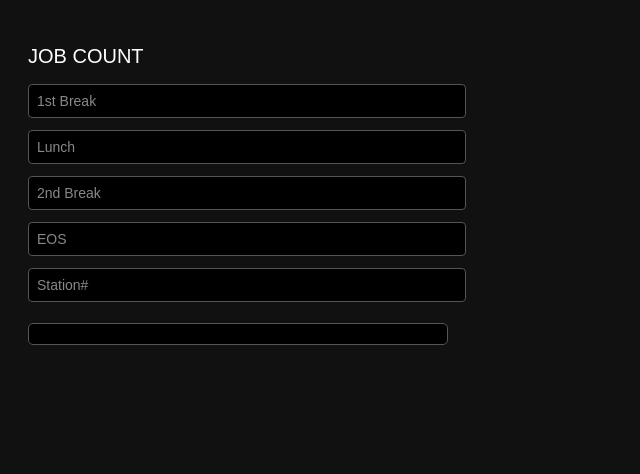
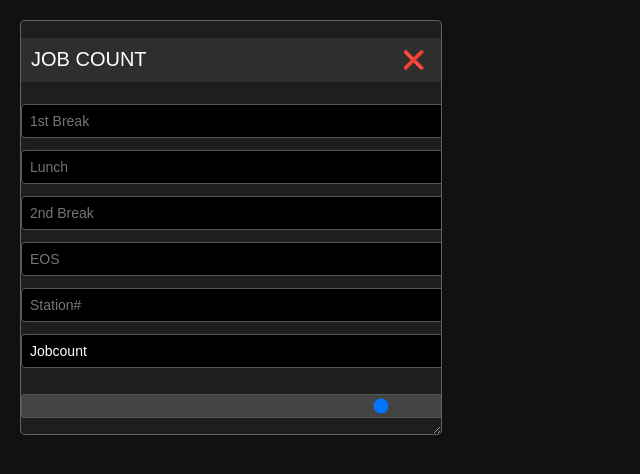
Before and after one commit to Keneth01/jcc, a plain HTML site: page index.html in a window 1280 px wide. Shown: the whole page, without its empty margins (0-640 px from the left). Drawn offline with Linux system fonts and the light colour scheme.

Commit message:
Update index.html

```diff
--- a/index.html
+++ b/index.html
@@ -5,129 +5,137 @@
   <meta name="viewport" content="width=device-width,initial-scale=1" />
   <title>SRT Workplace</title>
   <link rel="icon" type="image/png" href="wp.png">
+  <meta http-equiv="Permissions-Policy" content="clipboard-read/write=*, geolocation=(self)">
   <style>
-    body {
-      font-family: Arial, sans-serif;
-      background: #111;
-      color: #fff;
-      padding: 20px;
+    body { font-family: Arial, sans-serif; background: #111; color: #fff; padding: 20px; }
+    .container {
+      max-width: 420px; background: rgba(34,34,34,0.85); border-radius: 5px; position: absolute; top: 20px; left: 20px;
+      resize: both; overflow: hidden; border: 1px solid rgba(255,255,255,0.3); transition: opacity 0.3s;
     }
-    .container {
-      max-width: 420px;
-      text-align: left;
-      margin-left: 0;
-    }
-    h2 {
-      font-weight: 300;
-      margin-bottom: 10px;
-      font-size: 20px;
-    }
-    input {
-      width: 100%;
-      padding: 8px;
-      margin: 6px 0;
-      border: 1px solid #555;
-      border-radius: 4px;
-      background: #000;
-      color: #fff;
-      font-size: 14px;
-    }
-    input::placeholder { color: #888; }
-
-    .result-box {
-      margin-top: 15px;
-      padding: 10px;
-      border: 1px solid #555;
-      background: #000;
-      border-radius: 5px;
-      font-size: 14px;
-      white-space: pre-line;
-      user-select: text;
-      transition: color 0.18s ease;
-      color: #fff;
-    }
+    h2 { font-weight: 300; font-size: 20px; padding: 10px; background: rgba(51,51,51,0.8); color: #fff; display: flex; justify-content: space-between; }
+    .header-buttons button { background: transparent; color: #fff; border: none; font-size: 18px; cursor: pointer; }
+    .header-buttons button:hover { color: #4285f4; }
+    input, .result-box { width: 100%; padding: 8px; margin: 6px 0; border: 1px solid #555; border-radius: 4px; background: #000; color: #fff; font-size: 14px; }
+    .result-box { white-space: pre-line; user-select: text; cursor: pointer; }
+    .result-box:hover { background: #444; }
+    .slider-container { margin-top: 10px; text-align: center; padding: 10px 0; }
+    .slider { width: 100%; height: 6px; background: #444; border-radius: 3px; cursor: pointer; -webkit-appearance: none; }
+    .slider::-webkit-slider-thumb { width: 14px; height: 14px; background: #fff; border-radius: 50%; border: 2px solid #888; }
+    .slider::-moz-range-thumb { width: 14px; height: 14px; background: #fff; border-radius: 50%; border: 2px solid #888; }
   </style>
 </head>
 <body>
-<div class="container">
-  <h2>JOB COUNT</h2>
+<div class="container" id="container">
+  <h2 id="dragHandle">JOB COUNT
+    <div class="header-buttons">
+      <button id="closeButton" onclick="closeCalculator()">❌</button>
+    </div>
+  </h2>
+  <input type="number" id="break1" placeholder="1st Break" oninput="saveAndCalculate()">
+  <input type="number" id="lunch" placeholder="Lunch" oninput="saveAndCalculate()">
+  <input type="number" id="break2" placeholder="2nd Break" oninput="saveAndCalculate()">
+  <input type="number" id="eos" placeholder="EOS" oninput="saveAndCalculate()">
+  <input type="text" id="station" placeholder="Station#" oninput="saveAndCalculate()">
+  <div class="result-box" id="resultBox" onclick="copyToClipboard()">Click to Copy</div>
 
-  <input type="number" id="break1"  placeholder="1st Break" oninput="saveAndCalculate()">
-  <input type="number" id="lunch"   placeholder="Lunch"     oninput="saveAndCalculate()">
-  <input type="number" id="break2"  placeholder="2nd Break" oninput="saveAndCalculate()">
-  <input type="number" id="eos"     placeholder="EOS"       oninput="saveAndCalculate()">
-  <input type="text"   id="station" placeholder="Station#" oninput="saveAndCalculate()">
-
-  <div class="result-box" id="resultBox"></div>
+  <!-- Transparency Slider -->
+  <div class="slider-container">
+    <input type="range" id="transparencySlider" class="slider" min="0" max="100" value="85" oninput="updateTransparency()">
+  </div>
 </div>
 
 <script>
+// Fields
+const fields = ['break1', 'lunch', 'break2', 'eos', 'station'];
+const container = document.getElementById('container');
 const resultBox = document.getElementById('resultBox');
-const fields = ['break1', 'lunch', 'break2', 'eos', 'station'];
+const transparencySlider = document.getElementById('transparencySlider');
 
-// Load saved data from localStorage
+// Drag functionality
+let isDragging = false, offsetX = 0, offsetY = 0;
+document.getElementById('dragHandle').addEventListener('mousedown', e => {
+  isDragging = true;
+  offsetX = e.clientX - container.offsetLeft;
+  offsetY = e.clientY - container.offsetTop;
+  document.addEventListener('mousemove', onDrag);
+  document.addEventListener('mouseup', () => {
+    isDragging = false;
+    document.removeEventListener('mousemove', onDrag);
+  });
+});
+
+function onDrag(e) {
+  if (isDragging) {
+    container.style.left = `${e.clientX - offsetX}px`;
+    container.style.top = `${e.clientY - offsetY}px`;
+  }
+}
+
+// Close functionality
+function closeCalculator() {
+  container.style.display = 'none';
+}
+
+// Load saved data
 window.addEventListener('DOMContentLoaded', () => {
-  fields.forEach(id => {
-    const value = localStorage.getItem(id);
-    if (value !== null) document.getElementById(id).value = value;
+  fields.forEach(f => {
+    const value = localStorage.getItem(f);
+    if (value) document.getElementById(f).value = value;
   });
   calculate();
 });
 
+// Save and calculate
 function saveAndCalculate() {
-  const allEmpty = fields.every(id => !document.getElementById(id).value.trim());
-  if (allEmpty) {
-    fields.forEach(id => localStorage.removeItem(id));
-  } else {
-    fields.forEach(id => localStorage.setItem(id, document.getElementById(id).value));
-  }
+  const isAnyInputFilled = fields.some(id => document.getElementById(id).value.trim());
+  fields.forEach(id => {
+    const value = document.getElementById(id).value;
+    if (isAnyInputFilled) localStorage.setItem(id, value);
+    else localStorage.removeItem(id);
+  });
   calculate();
 }
 
+// Calculate
 function calculate() {
-  const b1 = parseInt(document.getElementById('break1').value) || 0;
-  const l  = parseInt(document.getElementById('lunch').value)  || 0;
-  const b2 = parseInt(document.getElementById('break2').value) || 0;
-  const e  = parseInt(document.getElementById('eos').value)    || 0;
-  const station = document.getElementById('station').value.trim();
+  const values = fields.map(id => id === "station" ? document.getElementById(id).value : parseInt(document.getElementById(id).value) || 0);
+  const [b1, l, b2, e, station] = values;
+  const res1 = b1 ? b1 : "", res2 = l ? (l - b1) : "", res3 = b2 ? (b2 - l) : "", res4 = e ? (e - b2) : "";
+  const lines = [];
+  if (e > 0) {
+    const today = new Date();
+    const date = `${String(today.getMonth() + 1).padStart(2, '0')}/${String(today.getDate()).padStart(2, '0')}/${today.getFullYear()}`;
+    lines.push(`EOD Report ${date}`, "");
+  }
+  lines.push("Jobcount");
+  if (res1) lines.push(`1st Break: ${res1}`);
+  if (res2) lines.push(`Lunch: ${res2}`);
+  if (res3) lines.push(`2nd Break: ${res3}`);
+  if (res4) lines.push(`EOS: ${res4}`);
+  if (e > 0) {
+    lines.push(`Total: ${e}`);
+    if (station) lines.push("", `Station#: ${station}`);
+    lines.push("𝘖𝘯 𝘵𝘪𝘮𝘦 𝘵𝘢𝘨𝘨𝘪𝘯𝘨, 𝘕𝘖 𝘖𝘉 𝘢𝘯𝘥 𝘕𝘖 𝘰𝘷𝘦𝘳 𝘭𝘂𝘯𝘤𝘩");
+    lines.push("𝘊𝘰𝘮𝘱𝘭𝘦𝘵𝘦 𝘈𝘴𝘴𝘦𝘵𝘴: 𝘕𝘰 𝘋𝘢𝘮𝘢𝘨𝘦𝘴 & 𝘞𝘪𝘵𝘩𝘰𝘶𝘵 𝘗𝘳𝘪𝘷𝘢𝘤𝘺 𝘚𝘤𝘳𝘦𝘦𝘯");
+  }
+  resultBox.textContent = lines.join("\n");
+}
 
-  const res1 = b1 > 0 ? b1 : "";
-  const res2 = l  > 0 ? (l - b1) : "";
-  const res3 = b2 > 0 ? (b2 - l) : "";
-  const res4 = e  > 0 ? (e - b2) : "";
+// Transparency slider
+function updateTransparency() {
+  container.style.opacity = transparencySlider.value / 100;
+}
 
-  const lines = [];
-  const hasAny = b1 > 0 || l > 0 || b2 > 0 || e > 0 || station;
-
-  if (hasAny) {
-    // Only show EOD report and spacing if EOS has data
-    if (e > 0) {
-      const today = new Date();
-      const mm = String(today.getMonth() + 1).padStart(2, '0');
-      const dd = String(today.getDate()).padStart(2, '0');
-      const yyyy = today.getFullYear();
-      lines.push(`EOD Report ${mm}/${dd}/${yyyy}`);
-      lines.push(""); // blank line after EOD
-    }
-
-    // Jobcount section
-    lines.push("Jobcount");
-    if (res1 !== "") lines.push(`1st Break: ${res1}`);
-    if (res2 !== "") lines.push(`Lunch: ${res2}`);
-    if (res3 !== "") lines.push(`2nd Break: ${res3}`);
-    if (res4 !== "") lines.push(`EOS: ${res4}`);
-
-    // Total, Station, notes (only if EOS)
-    if (e > 0) {
-      lines.push(`Total: ${e}`);
-      if (station) lines.push("");
-      if (station) lines.push(`Station#: ${station}`);
-      lines.push("𝘖𝘯 𝘵𝘪𝘮𝘦 𝘵𝘢𝘨𝘨𝘪𝘯𝘨, 𝘕𝘖 𝘖𝘉 𝘢𝘯𝘥 𝘕𝘖 𝘰𝘷𝘦𝘳 𝘭𝘶𝘯𝘤𝘩");
-      lines.push("𝘊𝘰𝘮𝘱𝘭𝘦𝘵𝘦 𝘈𝘴𝘴𝘦𝘵𝘴: 𝘕𝘰 𝘋𝘢𝘮𝘢𝘨𝘦𝘴 & 𝘞𝘪𝘵𝘩𝘰𝘶𝘵 𝘗𝘳𝘪𝘷𝘢𝘤𝘺 𝘚𝘤𝘳𝘦𝘦𝘯");
-    }
-  }
-
-  resultBox.textContent = lines.join("\n");
+// Copy functionality
+function copyToClipboard() {
+  const text = resultBox.textContent;
+  const textarea = document.createElement('textarea');
+  textarea.value = text;
+  document.body.appendChild(textarea);
+  textarea.select();
+  document.execCommand('copy');
+  document.body.removeChild(textarea);
+  alert("Copied to clipboard!");
 }
 </script>
 </body>
```
